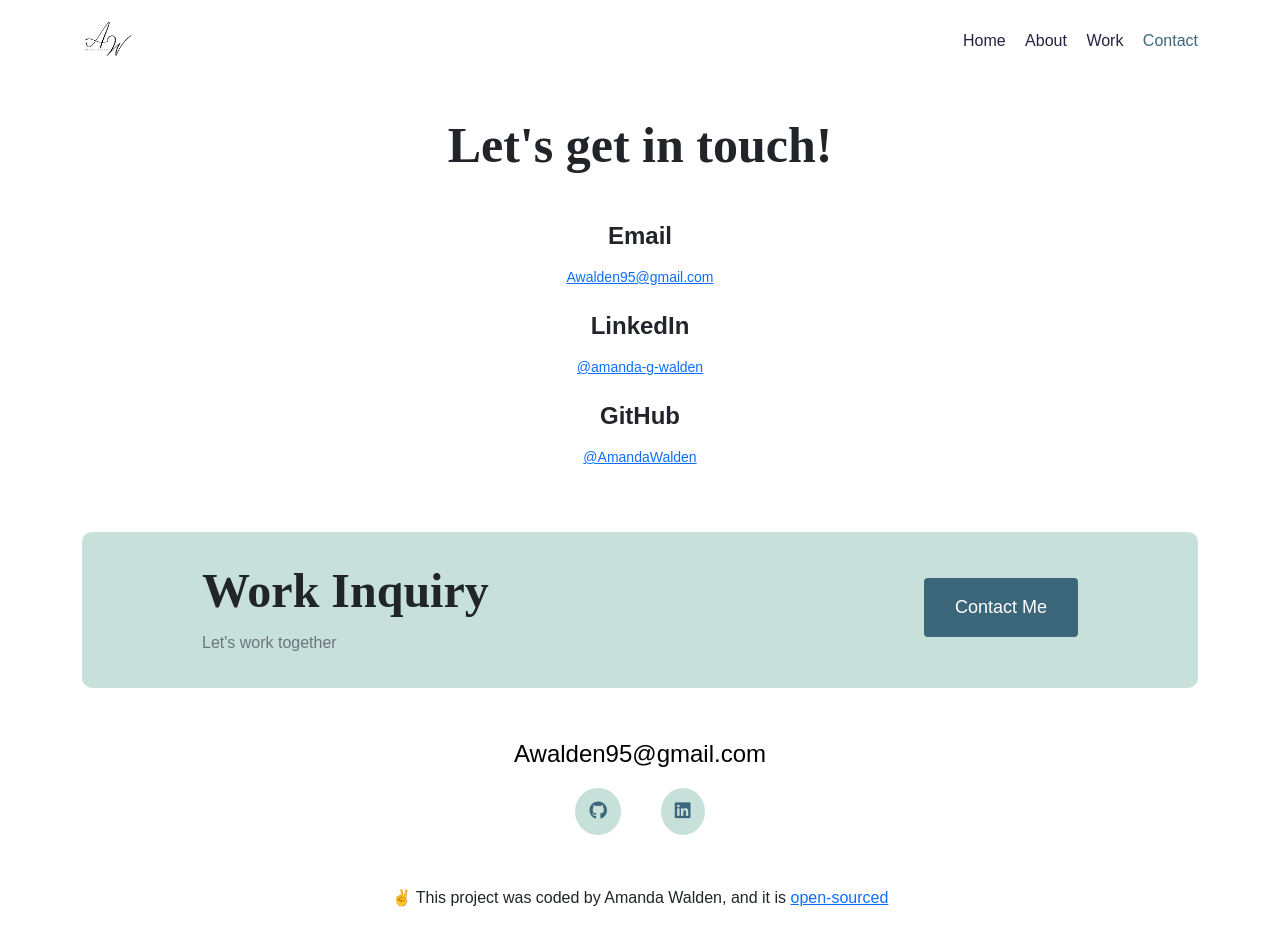
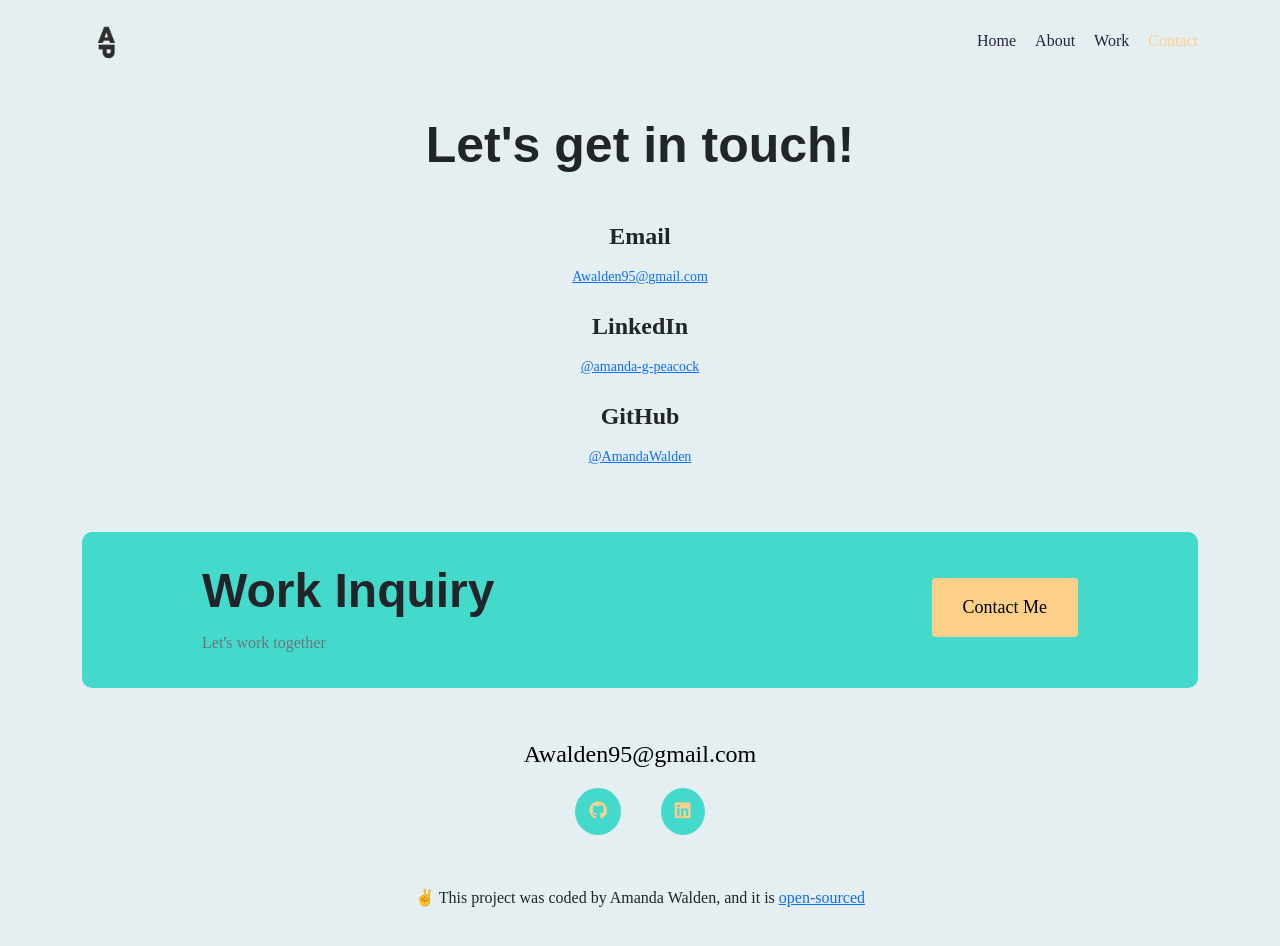
Before and after one commit to AmandaWalden/My-Portfolio-Project-main, a website: page contact.html in a window 1280 px wide. Drawn offline with nearby package versions, Linux system fonts and the light colour scheme.

Commit message:
changed logo

```diff
--- a/contact.html
+++ b/contact.html
@@ -31,12 +31,12 @@
       <nav class="d-flex justify-content-between">
         <a href="/" title="Homepage">
           <img
-            src="images/AmandaWalden.png"
+            src="images/my-logo.png"
             class="logo d-none d-md-block"
             alt="Amanda's logo"
           />
           <img
-            src="images/AmandaWalden.png"
+            src="images/my-logo.png"
             class="logo d-block d-md-none"
             alt="Amanda's logo"
           />
@@ -67,7 +67,7 @@
             target="_blank"
             title="LinkedIn Profile"
           >
-            @amanda-g-walden
+            @amanda-g-peacock
           </a>
         </p>
         <h3>GitHub</h3>
--- /dev/null
+++ b/package.json
@@ -0,0 +1,5 @@
+{
+  "dependencies": {
+    "bootstrap": "^5.3.3"
+  }
+}
--- a/styles/portfolio.css
+++ b/styles/portfolio.css
@@ -1,11 +1,18 @@
 :root {
-  --branding-color: #3c677a;
-  --secondary-color: #c7e0da;
-  --heading-font-family: "Playfair Display", serif;
-  --default-font-family: "Poppins", sans-serif;
-}
+  --branding-color: #FDD089;
+  --secondary-color: #43DACC;
+  --heading-font-family: "Poppins", sans-serif;
+
+  --default-font-family: .oswald-<uniquifier> {
+  font-family: "Oswald", sans-serif;
+  font-optical-sizing: auto;
+  font-weight: <weight>;
+  font-style: normal;
+} }
 body {
   font-family: var(--default-font-family);
+  background-color:  #E5EEF1;
+
 }
 
 h1,
@@ -59,6 +66,7 @@ img {
 }
 .content-container container {
   padding: 60px 20px;
+  color: #E5EEF1;
 }
 .content h1 {
   text-align: center;
@@ -90,7 +98,7 @@ img {
 .btn-branding {
   background: var(--branding-color);
   border-radius: 4px;
-  color: #ffffff;
+  color: #000000;
   font-size: 18px;
   line-height: 27px;
   padding: 15px 30px;
@@ -163,7 +171,7 @@ footer .social-links a {
   transition: all 100ms ease-in-out;
 }
 footer .social-links a:hover {
-  color: white;
+  color: #E5EEF1;
   background-color: var(--branding-color);
 }
 
```
Also changed, not shown: about.html (+2 -2 lines), index.html (+2 -2 lines), work.html (+2 -2 lines), images/my-logo.png (added), 1 other file.
